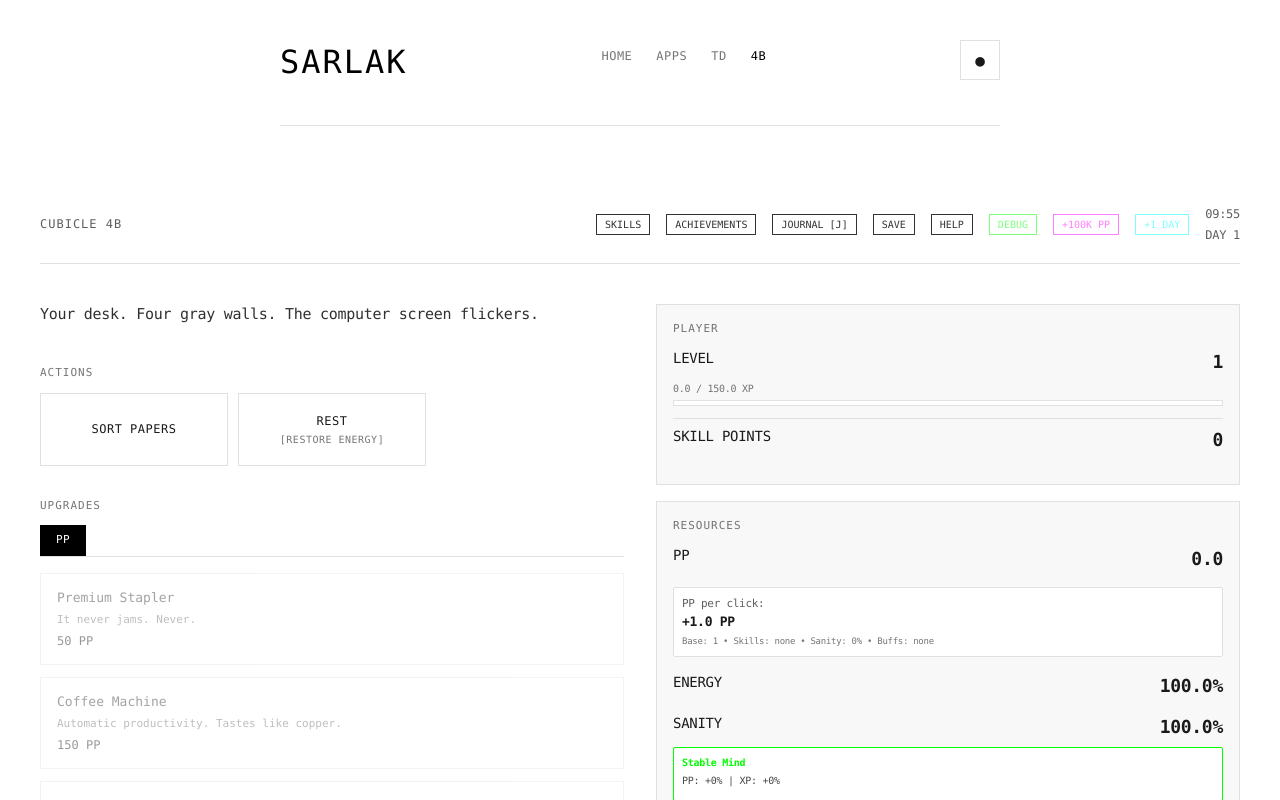
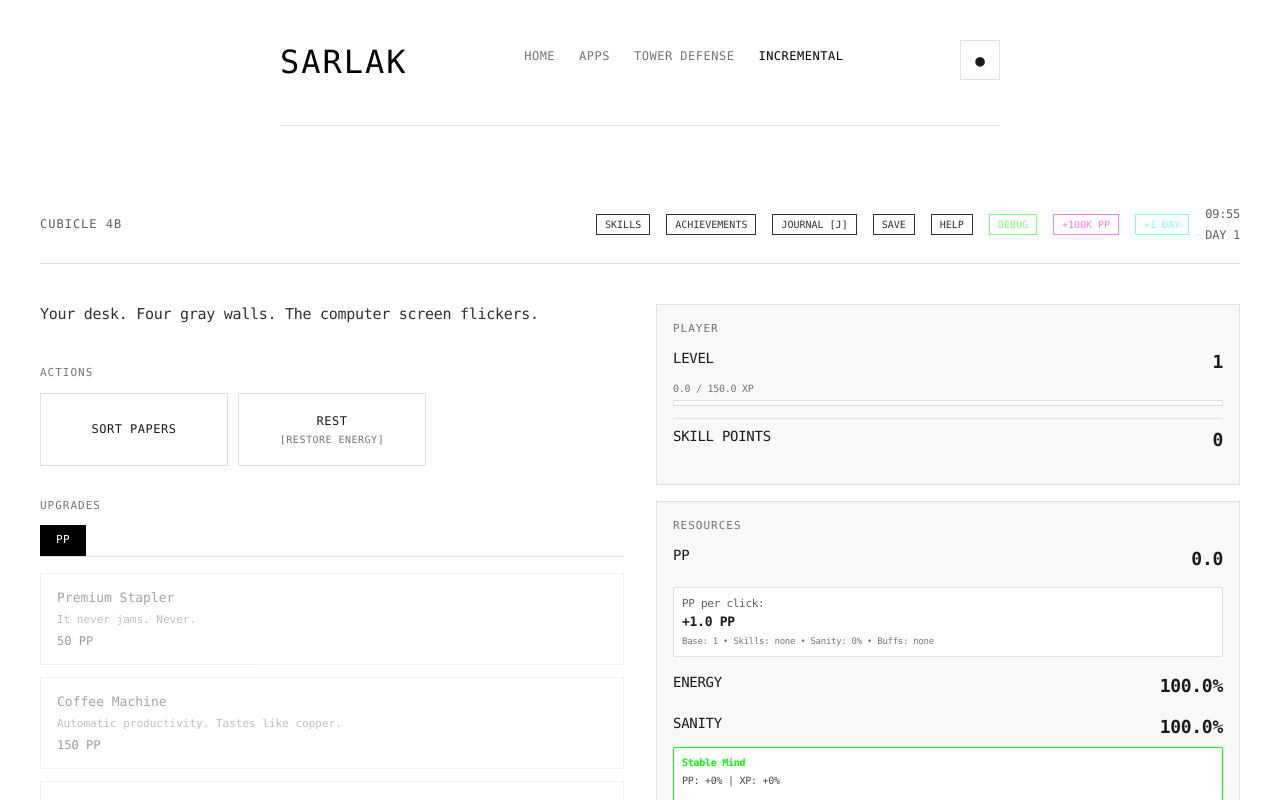
Before and after one commit to shahhinsarlak/sarlakweb, a Next.js app: page /game in a window 1280 px wide. Shown: the top 800 px of the page. Built offline with nearby package versions, Linux system fonts and the light colour scheme.

Commit message:
content(01-01): rename nav labels TD->Tower Defense, 4B->Incremental

```diff
--- a/components/Header.js
+++ b/components/Header.js
@@ -34,10 +34,10 @@ export default function Header() {
           Apps
         </Link>
         <Link href="/td" className={`nav-link ${pathname === '/td' ? 'active' : ''}`}>
-          TD
+          Tower Defense
         </Link>
         <Link href="/game" className={`nav-link ${pathname === '/game' ? 'active' : ''}`}>
-          4B
+          Incremental
         </Link>
       </nav>
       <button className="theme-toggle" onClick={toggleTheme}>
```
